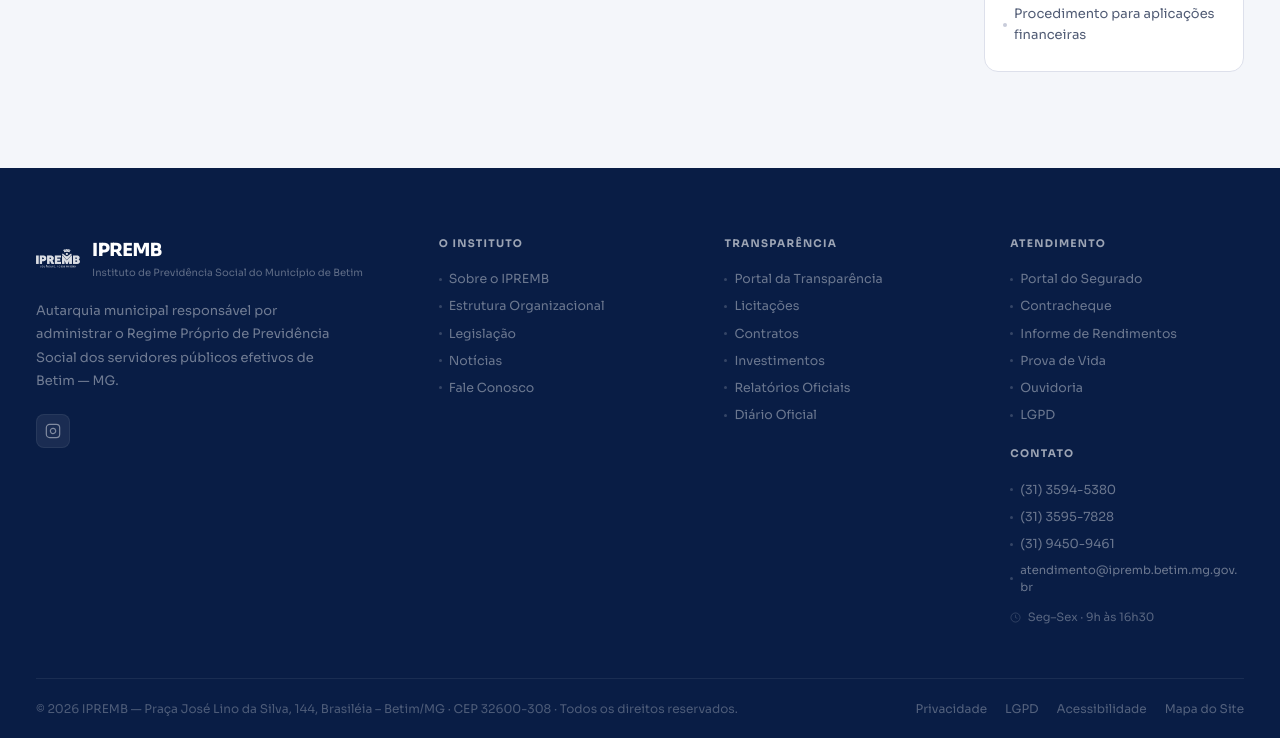
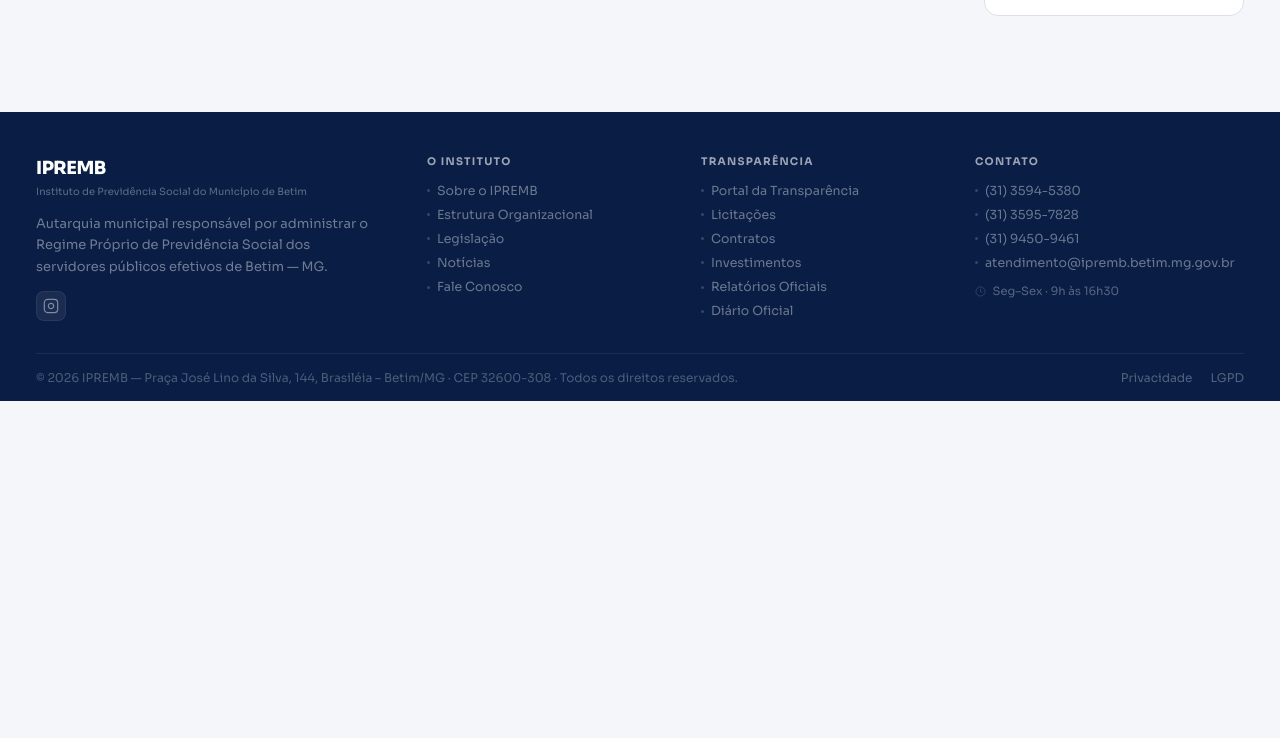
Before and after one commit to tiagolangv-source/IPREMB-, a plain HTML site: page investimentos-alm.html in a window 1280 px wide. Shown: the part 861-1599 px from the top of the page. After the commit the page ends 1262 px from the top, so only its background shows below. Drawn offline with Linux system fonts and the light colour scheme.

Commit message:
Checkpoint frontend final antes da revisao de conteudo

```diff
--- a/investimentos-alm.html
+++ b/investimentos-alm.html
@@ -46,7 +46,6 @@
       </button>
     </div>
     <h1 class="page-title">ALM</h1>
-    <p class="page-intro">Consulte os arquivos relacionados ao Asset Liability Management (ALM) — metodologia de gestão integrada entre ativos e obrigações previdenciárias.</p>
   </div>
 </section>
 
--- a/ipremb-global.css
+++ b/ipremb-global.css
@@ -732,18 +732,11 @@
     background:rgba(255,255,255,0.28); transition:width 0.1s linear;
     border-radius:0 1px 1px 0; z-index:3;
   }
-
-  /* ===== QUICK ACCESS - destaques dos 3 primeiros ===== */
-  .quick-card.priority {
-    background: var(--blue-50);
-    border-bottom: 2px solid var(--blue-200, #BFCFEE);
-  }
-  .quick-card.priority .quick-icon {
-    background: var(--blue-100);
-    color: var(--blue-600);
-  }
-  .quick-card.priority .quick-label { color: var(--blue-700); }
-  .quick-card.priority:hover { background: var(--blue-100); }
+  /* Os 3 primeiros acessos rapidos tinham a classe .priority, que pintava o
+     card de --blue-50 e criava dois fundos diferentes na mesma faixa. A classe
+     saiu do index.html e o bloco de regras foi removido junto para nao deixar
+     seletor orfao capaz de ressuscitar os dois fundos. O azul-claro agora vive
+     so no chip do icone e no hover. */
 
   /* ===== MODAL DE BUSCA ===== */
   .search-modal-overlay {
@@ -877,12 +870,12 @@
   .quick-icon {
     width: 44px;
     height: 44px;
-    background: var(--gray-100);
+    background: var(--blue-50);
     border-radius: 11px;
     display: flex;
     align-items: center;
     justify-content: center;
-    color: var(--gray-600);
+    color: var(--blue-600);
     transition: background 0.18s, color 0.18s, transform 0.18s;
     flex-shrink: 0;
   }
@@ -1579,17 +1572,20 @@
     color: rgba(255,255,255,0.55);
   }
   .footer-top {
-    padding: 68px 0 52px;
+    padding: 42px 0 32px;
     display: grid;
-    grid-template-columns: 1.5fr 1fr 1fr 1fr;
-    gap: 52px;
+    /* marca de volta a 1.5fr: o alargamento para 1.75fr existia so para caber
+       a logo pequena, que saiu. O subtitulo continua em uma linha. A 4a coluna
+       segue folgada (1.15fr) para o e-mail nao quebrar no desktop. */
+    grid-template-columns: 1.5fr 1fr 1fr 1.15fr;
+    gap: 40px;
     border-bottom: 1px solid rgba(255,255,255,0.07);
   }
   .footer-logo {
     display: flex;
     align-items: center;
     gap: 12px;
-    margin-bottom: 18px;
+    margin-bottom: 13px;
   }
   .footer-logo-icon {
     width: 42px; height: 42px;
@@ -1618,16 +1614,23 @@
   }
   .footer-desc {
     font-size: 13px;
-    line-height: 1.78;
-    margin-bottom: 22px;
+    line-height: 1.68;
+    margin-bottom: 13px;
     color: rgba(255,255,255,0.42);
     font-weight: 400;
-    max-width: 300px;
+    max-width: 340px;
   }
   .footer-social {
     display: flex;
     gap: 8px;
   }
+  /* Instagram fecha a primeira coluna, abaixo da descricao e rente a
+     esquerda. Mantem os 30x30 discretos que vinham da linha da marca. */
+  .footer-brand .footer-social {
+    justify-content: flex-start;
+    flex-shrink: 0;
+  }
+  .footer-brand .footer-social a { width: 30px; height: 30px; }
   .footer-social a {
     width: 34px; height: 34px;
     background: rgba(255,255,255,0.07);
@@ -1646,12 +1649,12 @@
     color: rgba(255,255,255,0.60);
     letter-spacing: 0.12em;
     text-transform: uppercase;
-    margin-bottom: 18px;
+    margin-bottom: 11px;
   }
   .footer-links {
     display: flex;
     flex-direction: column;
-    gap: 9px;
+    gap: 6px;
   }
   .footer-links a {
     font-size: 12.5px;
@@ -1674,8 +1677,25 @@
   }
   .footer-links a:hover { color: rgba(255,255,255,0.82); }
   .footer-links a:hover::before { background: var(--gold-light); }
+  /* horario de atendimento que fecha a coluna Contato (antigo bloco aninhado) */
+  .footer-horario {
+    margin-top: 10px;
+    font-size: 11.5px;
+    color: rgba(255,255,255,0.32);
+    line-height: 1.6;
+  }
+  /* e-mail institucional: linha unica no desktop; no mobile pode quebrar,
+     mas quebra dentro da caixa — nunca estoura a viewport. */
+  .footer-email {
+    font-size: 11.5px;
+    overflow-wrap: anywhere;
+    min-width: 0;
+  }
+  @media (min-width: 993px) {
+    .footer-email { white-space: nowrap; }
+  }
   .footer-bottom {
-    padding: 20px 0;
+    padding: 14px 0;
     display: flex;
     align-items: center;
     justify-content: space-between;
--- a/ipremb-layout.js
+++ b/ipremb-layout.js
@@ -51,7 +51,8 @@
 
   /* <a> simples a partir de um item de navegacao */
   function link(item, classe) {
-    var cls = classe ? ' class="' + classe + '"' : '';
+    var cls = classe ? ' class="' + classe + '"'
+      : (item.classe ? ' class="' + escAttr(item.classe) + '"' : '');
     var est = item.estilo ? ' style="' + escAttr(item.estilo) + '"' : '';
     if (!item.href) return '<a' + cls + est + '>' + esc(item.rotulo) + '</a>';
     return '<a href="' + escAttr(item.href) + '"' + cls + alvo(item) + est + '>' + esc(item.rotulo) + '</a>';
@@ -231,17 +232,14 @@
   function tplRodape(n) {
     var r = n.rodape;
 
+    /* Uma coluna pode fechar com o horario de atendimento (hoje so a coluna
+       "Contato" usa). Substituiu o antigo 'blocoContato', que aninhava um
+       segundo titulo dentro da coluna "Atendimento" — coluna que deixou de
+       existir. Nenhum outro dado do projeto usava aquela chave. */
     var colunas = r.colunas.map(function (col) {
-      var bloco = '';
-      if (col.blocoContato) {
-        var bc = col.blocoContato;
-        bloco = '<div style="margin-top:22px;">' +
-          '<div class="footer-col-title">' + esc(bc.titulo) + '</div>' +
-          '<div class="footer-links">' + bc.links.map(function (l) { return link(l); }).join('') + '</div>' +
-          '<div style="margin-top:12px;font-size:11.5px;color:rgba(255,255,255,0.32);line-height:1.6;">' +
-            SVG.relogio + ' ' + esc(bc.horario) + '</div>' +
-          '</div>';
-      }
+      var bloco = col.horario
+        ? '<div class="footer-horario">' + SVG.relogio + ' ' + esc(col.horario) + '</div>'
+        : '';
       return '<div class="footer-col">' +
         '<div class="footer-col-title">' + esc(col.titulo) + '</div>' +
         '<div class="footer-links">' + col.links.map(function (l) { return link(l); }).join('') + '</div>' +
@@ -249,7 +247,8 @@
     }).join('');
 
     var social = r.social.map(function (s) {
-      return '<a href="' + escAttr(s.href) + '" target="_blank" rel="noopener" title="' + esc(s.titulo) + '">' +
+      return '<a href="' + escAttr(s.href) + '" target="_blank" rel="noopener" ' +
+        'title="' + esc(s.titulo) + '" aria-label="' + esc(s.titulo) + '">' +
         (SVG[s.rede] || '') + '</a>';
     }).join('');
 
@@ -257,14 +256,17 @@
       '<div class="footer-top">' +
         '<div class="footer-brand">' +
           '<div class="footer-logo">' +
-            '<div class="footer-logo-img">' +
-              '<img src="' + escAttr(n.marca.logo) + '" alt="' + esc(n.marca.alt) + '" class="footer-logo-img-tag" ' +
-              'onerror="' + onerroLogo('footer-logo-icon-fallback') + '">' +
-            '</div>' +
+            /* A logo pequena (.footer-logo-img) saiu desta coluna: apertava o
+               canto esquerdo e roubava largura do subtitulo. As regras de
+               .footer-logo-img / -img-tag / -icon-fallback continuam em
+               ipremb-global.css, inertes, caso a marca precise voltar. */
             '<div><div class="footer-logo-name">' + esc(r.nome) + '</div>' +
             '<div class="footer-logo-tag">' + esc(r.tagline) + '</div></div>' +
           '</div>' +
           '<p class="footer-desc">' + esc(r.descricao) + '</p>' +
+          /* Instagram fecha a coluna, abaixo da descricao e alinhado a
+             esquerda. Cabe na folga que ja existia entre o fim do texto e a
+             divisoria — a altura do rodape nao muda. */
           '<div class="footer-social">' + social + '</div>' +
         '</div>' +
         colunas +
--- a/ipremb-navegacao.js
+++ b/ipremb-navegacao.js
@@ -225,17 +225,12 @@
           ]
         },
         {
-          titulo: 'Atendimento',
-          links: [
-            { rotulo: 'Portal do Segurado', href: PORTAL_SEGURADO, externo: true },
-            { rotulo: 'Contracheque', href: PORTAL_SEGURADO, externo: true },
-            { rotulo: 'Informe de Rendimentos', href: PORTAL_SEGURADO, externo: true },
-            { rotulo: 'Prova de Vida', href: 'servicos-prova-de-vida.html' },
-            { rotulo: 'Ouvidoria', href: 'ouvidoria.html' },
-            { rotulo: 'LGPD', href: 'instituto-lgpd-privacidade.html' }
-          ],
-          /* bloco "Contato" que hoje mora dentro desta mesma coluna */
-          blocoContato: {
+          /* Coluna "Contato": substitui a antiga coluna "Atendimento", cujos
+             itens (Portal do Segurado, Contracheque, Informe de Rendimentos,
+             Prova de Vida, Ouvidoria, LGPD) ja aparecem no menu principal e na
+             faixa de acesso rapido. Nenhum dado novo foi inventado: telefones,
+             WhatsApp, e-mail e horario sao os mesmos publicados em contato.html
+             e que ja viviam no bloco de contato deste rodape. */
           titulo: 'Contato',
           links: [
             { rotulo: '(31) 3594-5380', href: 'tel:+553135945380' },
@@ -243,18 +238,15 @@
             { rotulo: '(31) 9450-9461', href: 'https://api.whatsapp.com/send?phone=5531994509461', externo: true },
             { rotulo: 'atendimento@ipremb.betim.mg.gov.br',
               href: 'mailto:atendimento@ipremb.betim.mg.gov.br',
-                estilo: 'font-size:11.5px;word-break:break-all;' }
+              classe: 'footer-email' }
           ],
           horario: 'Seg–Sex · 9h às 16h30'
-          }
         }
       ],
       creditos: '© 2026 IPREMB — Praça José Lino da Silva, 144, Brasiléia – Betim/MG · CEP 32600-308 · Todos os direitos reservados.',
       linksFinais: [
         { rotulo: 'Privacidade', href: 'instituto-lgpd-privacidade.html' },
-        { rotulo: 'LGPD', href: 'instituto-lgpd-privacidade.html' },
-        { rotulo: 'Acessibilidade' },
-        { rotulo: 'Mapa do Site' }
+        { rotulo: 'LGPD', href: 'instituto-lgpd-privacidade.html' }
       ]
     }
   };
```
Also changed, not shown: dados-relatorios.js (+13 -11 lines), index.html (+11 -3 lines), ipremb-home.css (+39 -10 lines). Lines whose indentation alone changed are shown as unchanged.
